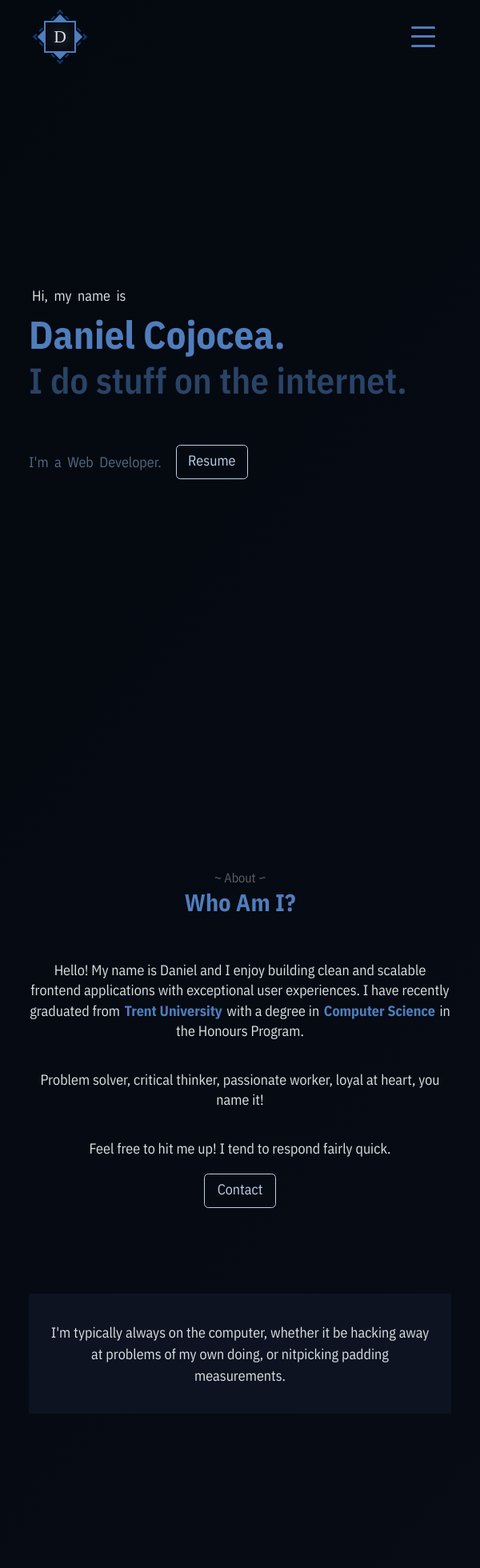
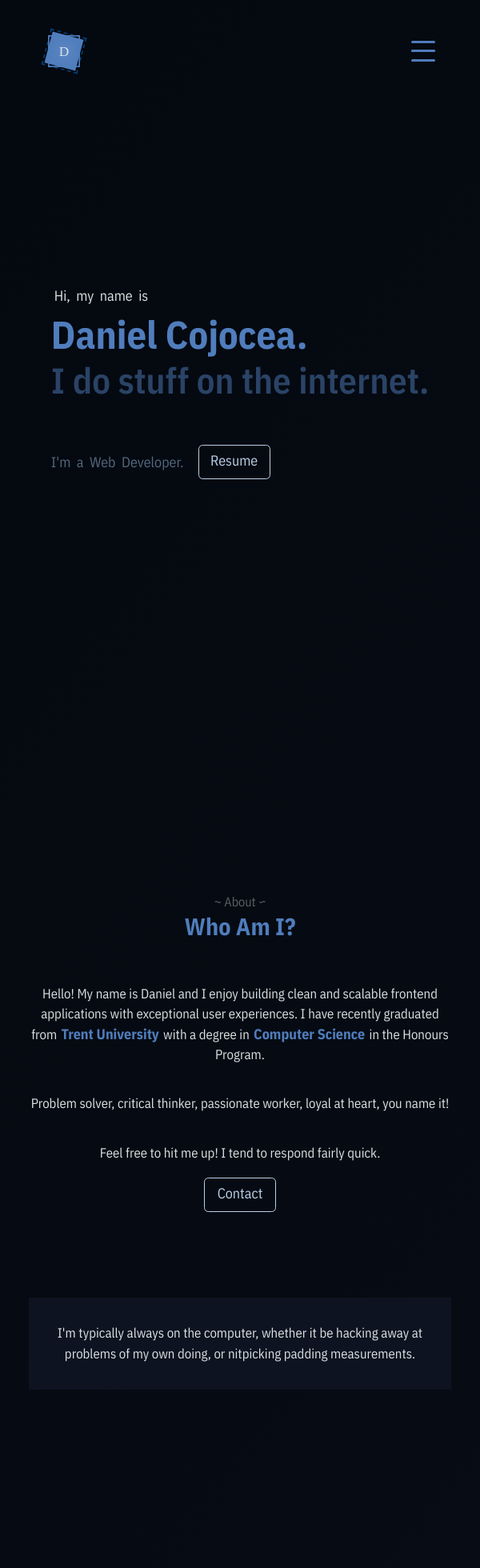
Before and after one commit to danielcj2/portfolio-v1, a React (Create React App) app: page / in a window 600 px wide. Shown: the top 1960 px of the page at 80% size. Built offline with nearby package versions, Linux system fonts and the light colour scheme; a web font is replaced by a local one.

Commit message:
styling and page layout

```diff
--- a/src/components/Contact.js
+++ b/src/components/Contact.js
@@ -6,8 +6,8 @@ const Contact = () => {
   return (
     <>
       <hr />
-      <div className="section d-flex flex-row align-items-stretch">
-        <div className="order-2 flex-fill">
+      <div className="section d-flex flex-row align-items-stretch justify-content-center">
+        <div className="flex-fill">
           <div className="section-heading">Get in Touch</div>
           <h2>I'd love to hear from you.</h2>
           <div className="email-fill">
--- a/src/components/Form.js
+++ b/src/components/Form.js
@@ -52,7 +52,7 @@ const Form = ({blur, focus}) => {
             <textarea id="message-textbox" name="message" rows="5" value={values.message} onChange={handleChange} onBlur={handleFocus} focused={focused.message.toString()} required ></textarea>
             <span className="txtSpan text-left align-items-center"><BsExclamationCircle />Message cannot be empty</span>
             <div className="d-flex justify-content-end">
-            <button type="submit" className="send-btn">Hit me up <BsSendFill /></button>
+            <button type="submit" className="send-btn">Shoot me <BsSendFill /></button>
             </div>
         </form>
     )
--- a/src/css/app.css
+++ b/src/css/app.css
@@ -95,116 +95,6 @@ header{
   display: none;
 }
 
-@media only screen and (max-width: 800px){
-  .nav-btn{
-    display: block;
-    position: absolute;
-    border: 2px solid var(--bg-tertiary);
-    border-radius: 10px;
-  }
-
-  .hidden {
-    display: none;
-  }
-
-  .hamburger {
-    margin-right: 10px;
-    width: 30px;
-    height: 30px;
-    position: relative;
-    cursor: pointer;
-  }
-
-  .hamburger .bar {
-    padding: 0;
-    width: 30px;
-    height: 3px;
-    background-color: var(--bg-tertiary);
-    display: block;
-    border-radius: 4px;
-    transition: all 0.7s ease-in-out;
-    position: absolute;
-  }
-
-  .bar1 {
-    top: 2px;
-  }
-
-  .bar2,
-  .bar3 {
-      top: 12.5px;
-  }
-
-  .bar3 {
-      right: 0;
-  }
-
-  .bar4 {
-    bottom: 2px;
-
-  }
-
-  .nav-btn:checked + label > .hamburger > .bar1{
-    transform: rotate(45deg);
-    transform-origin: 5%;
-    width: 37px
-  }
-
-  .nav-btn:checked + label > .hamburger > .bar2 {
-    transform: translateX(-40px);
-    background-color: transparent;
-  }
-
-  .nav-btn:checked + label > .hamburger > .bar3 {
-    transform: translateX(40px);
-    background-color: transparent;
-  }
-
-  .nav-btn:checked + label > .hamburger > .bar4 {
-    transform-origin: 5%;
-    transform: rotate(-45deg);
-    width: 37px;
-  }
-
-  .scrolled:has(.responsive-nav){
-    margin-right: calc(var(--indent) + 10px);
-  }
-
-  .header-component a{
-    font-size: 1rem;
-  }
-
-  nav{
-    position: fixed;
-    top: -100vh;
-    left: 0;
-    width: 100%;
-    height: 100%;
-    display: flex;
-    flex-direction: column;
-    gap: 1rem;
-    align-items: center;
-    justify-content: center;
-    background-color: var(--bg-secondary);
-    transition: 1s;
-    transform: translateY(-100vh);
-  }
-
-  body:has(.responsive-nav){
-    overflow: hidden;
-  }
-
-  .responsive-nav{
-    transform: translateY(100vh);
-  }
-
-  .scrolled{
-    transition: none;
-    backdrop-filter: none;
-    -webkit-backdrop-filter: none;
-  }
-}
-
 .star{
   font-family: 'Life Savers', serif;
   text-transform: uppercase;
@@ -236,7 +126,7 @@ header{
 }
 
 .star:hover:before{
-  transform: scale(0.5);
+  transform: scale(0.7);
 }
 
 .header-component:has(.star) a:hover{
@@ -387,7 +277,7 @@ a{
 
 .break{
   position: relative;
-  margin-bottom: 300px;
+  margin-bottom: 150px;
   overflow: hidden;
   height: 270px;
 }
@@ -406,6 +296,10 @@ a{
 }
 
 @media (max-width: 1200px) {
+  header{
+    margin: calc(var(--indent));
+  }
+
   .spacer{
     width: 2000px;
   }
@@ -467,6 +361,10 @@ a{
   margin-bottom: 3rem;
 }
 
+p{
+  font-size: clamp(0.93rem, 2vw, 1rem);
+}
+
 .about>p{
   margin-top: 2rem;
   margin-bottom: 1rem;
@@ -509,8 +407,10 @@ a{
 }
 
 .flippable-card{
+  --card-height: 150px;
+
   width: 100%;
-  height: 150px;
+  height: var(--card-height);
   position: relative;
   animation: flip_card 15s infinite;
   transform-style: preserve-3d;
@@ -518,8 +418,8 @@ a{
 
 @keyframes flip_card {
   55%  { transform: translateZ(0) rotateX(0deg);   }
-  63%    { transform:  translateZ(75px) rotateX(-90deg); }
-  93%  { transform:  translateZ(75px) rotateX(-90deg); }
+  63%    { transform:  translateZ(calc(var(--card-height) / 2)) rotateX(-90deg); }
+  93%  { transform:  translateZ(calc(var(--card-height) / 2)) rotateX(-90deg); }
   100%  { transform: translateZ(0) rotateX(0deg);   }
 }
 
@@ -534,12 +434,12 @@ a{
 
 .face-front{
   background-color:var(--bg-secondary);
-  transform: rotateY(0deg) translateZ(75px);
+  transform: rotateY(0deg) translateZ(calc(var(--card-height) / 2));
 }
 
 .face-top{
   background-color:var(--stroke-secondary);
-  transform: rotateX(90deg) translateZ(75px);
+  transform: rotateX(90deg) translateZ(calc(var(--card-height) / 2));
 
 }
 
@@ -790,15 +690,14 @@ a{
   margin-top: 150px;
 }
 
-.contact{
-  margin-right: 100px;
+.section:has(.contact)>div>h2{
+  margin: 0;
+  font-size: clamp(1rem, 9vw, 3.3rem);
+  line-height: 0.9;
 }
 
-.section:has(.contact)>div>h2{
-  font-weight: 600;
-  margin: 0;
-  font-size: clamp(2.5rem, 9vw, 3.3rem);
-  line-height: 0.9;
+.flex-fill:first-child{
+  margin-right: 10px;
 }
 
 .email-fill{
@@ -806,12 +705,12 @@ a{
 }
 
 .email-fill>h5{
-  color: var(--font-primary);
+  color: var(--font-tertiary);
   font-weight: 300;
-  font-size: clamp(0.95rem, 2vw, 1.05rem);
+  font-size: clamp(1rem, 2vw, 1.2rem);
   word-spacing: 0.1rem;
   margin-bottom: 50px;
-  opacity: 0.4;
+  opacity: 0.8;
 }
 
 .email-fill a, .email-fill h6{
@@ -971,7 +870,6 @@ hr {
 }
 
 .footer-nav{
-  width: 80%;
   margin: 0;
   line-height: 2rem;
 }
@@ -1010,7 +908,7 @@ hr {
   color: var(--font-primary);
   opacity: 0.2;
   font-size: 0.75rem;
-  margin-bottom: 5px;
+  margin-bottom: 15px;
   word-spacing: 2.5px;
 }
 
@@ -1047,13 +945,23 @@ hr {
 @media(max-width: 600px){
   .star{
     font-size: 1.2rem;
-    width: 40px;
-    height: 40px;
+    transform: scale(0.8);
+    background-color: var(--bg-main);
+    z-index: 10 !important;
   }
 
   .star:before{
-    width: 40px;
-    height: 40px;
+    transform: scale(0.8);
+    -webkit-transform: rotate(15deg);
+  }
+
+  .flippable-card{
+    --card-height: 115px;
+  }
+
+  .face{
+    padding: 15px;
+    font-size: 0.93rem;
   }
 
   .theme-change-btn{
@@ -1072,11 +980,139 @@ hr {
     width: 35px;
     height: 35px;
   }
+
+  .send-btn{
+    width: 100%;
+  }
+}
+
+@media(min-width: 600px) and (max-width: 900px){
+  html:has(.responsive-nav){
+    margin-right: 10px;
+  }
+
+  header:has(.responsive-nav){
+    margin-right: calc(var(--indent) + 10px);
+  }
+}
+
+@media only screen and (max-width: 900px){
+  .section{
+    align-items: center;
+  }
+
+  .section>div{
+    max-width: none;
+  }
+
+  .nav-btn{
+    display: block;
+    position: absolute;
+    border: 2px solid var(--bg-tertiary);
+    border-radius: 10px;
+  }
+
+  .hidden {
+    display: none;
+  }
+
+  .hamburger {
+    margin-right: 10px;
+    width: 30px;
+    height: 30px;
+    position: relative;
+    cursor: pointer;
+  }
+
+  .hamburger .bar {
+    padding: 0;
+    width: 30px;
+    height: 3px;
+    background-color: var(--bg-tertiary);
+    display: block;
+    border-radius: 4px;
+    transition: all 0.7s ease-in-out;
+    position: absolute;
+  }
+
+  .bar1 {
+    top: 2px;
+  }
+
+  .bar2,
+  .bar3 {
+      top: 12.5px;
+  }
+
+  .bar3 {
+      right: 0;
+  }
+
+  .bar4 {
+    bottom: 2px;
+
+  }
+
+  .nav-btn:checked + label > .hamburger > .bar1{
+    transform: rotate(45deg);
+    transform-origin: 5%;
+    width: 37px
+  }
+
+  .nav-btn:checked + label > .hamburger > .bar2 {
+    transform: translateX(-40px);
+    background-color: transparent;
+  }
+
+  .nav-btn:checked + label > .hamburger > .bar3 {
+    transform: translateX(40px);
+    background-color: transparent;
+  }
+
+  .nav-btn:checked + label > .hamburger > .bar4 {
+    transform-origin: 5%;
+    transform: rotate(-45deg);
+    width: 37px;
+  }
+
+  .header-component a{
+    font-size: 1rem;
+  }
+
+  nav{
+    position: fixed;
+    top: -100vh;
+    left: 0;
+    width: 100%;
+    height: 100%;
+    display: flex;
+    flex-direction: column;
+    gap: 1rem;
+    align-items: center;
+    justify-content: center;
+    background-color: var(--bg-secondary);
+    transition: 1s;
+    transform: translateY(-100vh);
+  }
+
+  html:has(.responsive-nav){
+    overflow: hidden;
+  }
+
+  .responsive-nav{
+    transform: translateY(100vh);
+  }
+
+  .scrolled{
+    transition: none;
+    backdrop-filter: none;
+    -webkit-backdrop-filter: none;
+  }
 }
 
 @media(max-width: 900px){
   .section:has(.contact){
-    flex-flow: column-reverse !important;
+    flex-flow: column !important;
   }
 
   .section:has(.contact) div>.section-heading{
@@ -1086,14 +1122,10 @@ hr {
   .email-fill{
     margin-bottom: 50px;
   }
-
-  .contact{
-    margin-right: 0;
-  }
 }
 
 @media(min-width: 900px) and (max-width:1100px){
-  .contact{
-    margin-right: 30px;
+  .contact form{
+    min-width: 375px;
   }
 }
```
